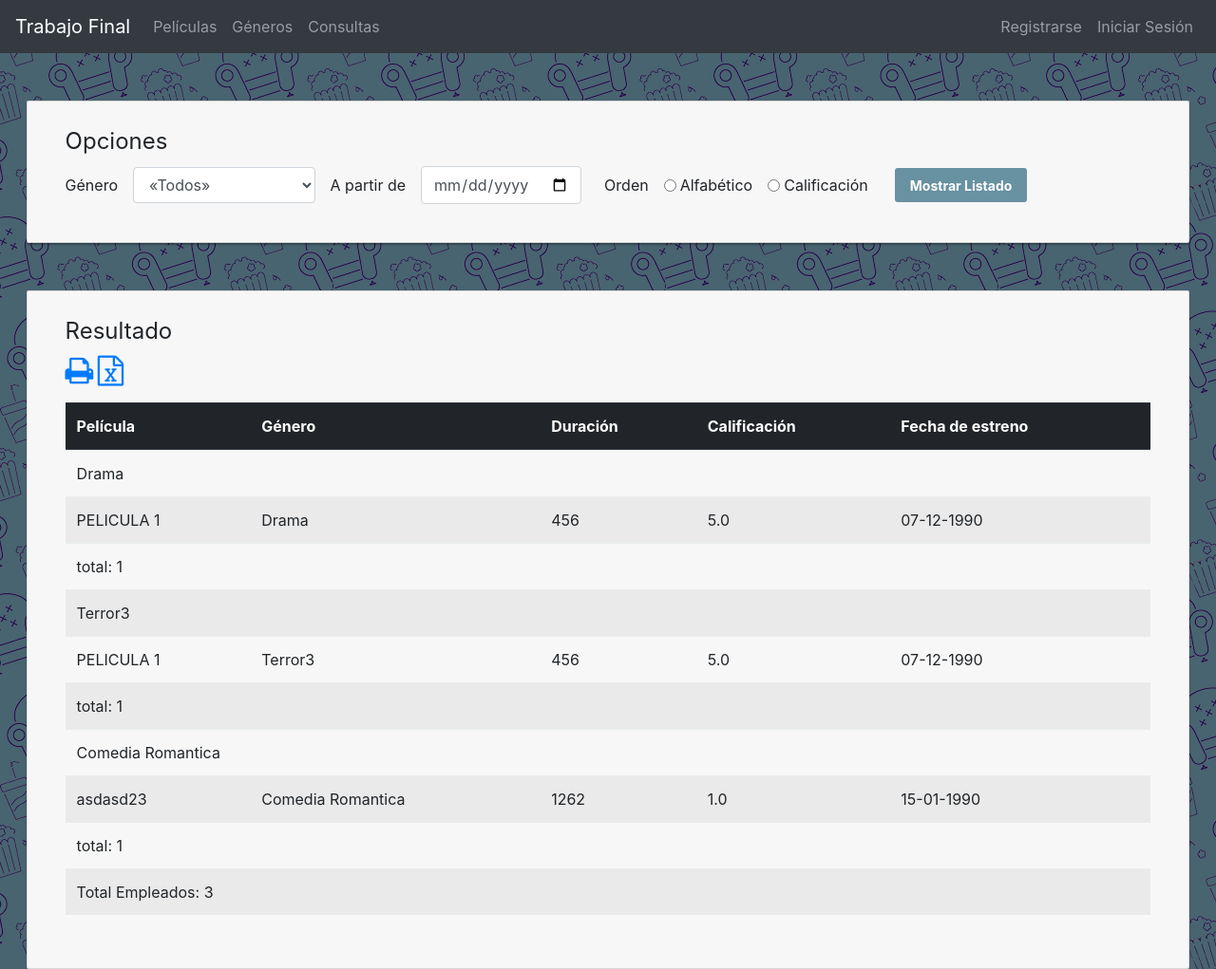
After one commit to estani20/TF2017_EntregaFinal, a PHP site: page /cons.php in a window 1280 px wide. The commit adds this page. Shown: the whole page at 95% size. Run offline with PHP 8.4, Linux system fonts and the light colour scheme; data comes from the database, SQL or seed files in the repository.

Commit message:
Agregada sección de consultas

```diff
--- /dev/null
+++ b/cons.php
@@ -0,0 +1,288 @@
+<!DOCTYPE html>
+<html lang="es">
+<?php
+
+require 'inc/conexion.php';  #crea la conexión a la BD
+
+include_once("navbar.php");
+
+generar_menu($menu_ppal,1);
+
+
+$genero = (isset($_POST["genero"]) && !empty($_POST["genero"]))? $_POST["genero"]:0;
+$fecha_estreno = (isset($_POST["fecha_estreno"]) && !empty($_POST["fecha_estreno"]))? trim($_POST["fecha_estreno"]):null;
+$orden = (isset($_POST["orden"]) && !empty($_POST["orden"]))? $_POST["orden"]:0;
+			// 1 - Apellido --  2 - Legajo
+
+
+			# busca los generos disponibles y se presentan en una lista
+function lista_generos(&$lista_c) {
+	global $db, $genero;
+
+	$lista_c =  " <select  class='form-control mx-sm-3'  id='genero' name='genero' style='width:17%;' >".
+	"	<option value=0 selected>&laquo;Todos&raquo;</option>";
+
+	$sql  = " SELECT * FROM genero ORDER BY nombre_genero";
+	$rs = $db->query($sql);
+
+	if (!$rs) {
+					// mensaje error
+	} else {
+		foreach ($rs as $row) {
+			$seleccionado = ($genero == $row['id_genero'])? "selected":"";
+			$lista_c .= "<option value='{$row['id_genero']}' $seleccionado>{$row['nombre_genero']}</option>";
+		}
+	}
+
+	$lista_c .= "</select>";
+	$rs=null;
+}
+
+
+
+$filtro="";
+$orden_sql="";
+$col="5";
+
+	# valido - genero sea entero
+	#		 - orden sea entero
+
+	# filtro por una fecha ($fecha_estreno)
+	if (!is_null($fecha_estreno) && (trim($fecha_estreno)<>"")) {  // sale Y/m/d
+
+		$fecha_estreno = str_replace(array('\'', '-', '.', ','), '/', $fecha_estreno);
+		$fecha_estreno = str_replace(' ','', $fecha_estreno);
+
+		$patron="/^[0-2][0-9]\/[01][0-9]\/[0-9]{4}/";
+
+		if (preg_match($patron,$fecha_estreno)==1) {
+
+			$f = explode('/', $fecha_estreno);
+
+			if (checkdate($f[1],$f[0],$f[2])) {   #checkdate(m,d,y)
+				$fecha_estreno = "$f[2]/$f[1]/$f[0]";  #Y-m-d
+			} else {
+				$fecha_estreno=null;
+			}
+		} else {
+			$fecha_estreno=null;
+		}
+	}
+
+
+	lista_generos ($lista_c);  #lista de generos
+
+	#armar filtro para la consulta
+	$titfilt = "Resultado ";
+	$titfiltro = "";
+	$filtro = "";
+
+	if ($genero <> 0) {
+		$titfiltro .= " - genero: $genero ";
+		$filtro .= " genero.id_genero=$genero " ;
+	}
+
+	if ($fecha_estreno <> "") {
+		$titfiltro .= " - Fecha Estreno: ".date("d/m/Y",strtotime($fecha_estreno));
+
+		if ($filtro!=="")  $filtro .= " 	AND " ;
+		$filtro .= " 	fecha_estreno >='$fecha_estreno' ";
+	}
+
+	/*if ($orden==1)
+		$orden_sql .= "genero.nombre_genero, apellido";
+
+	if ($orden==2)
+		$orden_sql .= "genero.nombre_genero, legajo ";
+*/
+
+
+	if ($filtro=="") $filtro=" 0=0 ";
+	/*if ($orden_sql=="") $orden_sql="genero.nombre_genero, dni ";*/
+
+
+	$sql ="
+		SELECT pelicula.*, genero.*
+		FROM pelicula
+		INNER JOIN tiene ON pelicula.id_pelicula=tiene.id_pelicula
+		INNER JOIN genero ON genero.id_genero=tiene.id_genero
+		WHERE $filtro/*
+		ORDER BY $orden_sql*/
+	";
+	$rs = $db->query($sql);
+
+	if (!$rs ) {
+		print_r($db->errorInfo()); # mensaje en desarrollo
+
+		echo "<tr><td colspan='<?=$col?>'><br>&nbsp;&nbsp; - No se encuentran datos para el filtro ingresado.</td></tr>";
+		exit;
+	}
+
+	?>
+
+	<head>
+		<meta http-equiv="Content-Type" content="text/html;charset=utf-8">
+		<title>Sitio Trabajo Final</title>
+
+		<meta name="description" content="breve descripcion del sitio">
+		<meta name="keywords" content="palabraclave1,palabraclave2,palabraclave3">
+		<meta name="robots" content="index,nofollow" >
+
+		<link rel="shortcut icon" href="images/favicon.ico" type="image/x-icon"/>
+
+		<link rel="stylesheet" href="bootstrap/css/bootstrap.min.css">
+		<link rel="stylesheet" type="text/css" href="css/styles.css">
+		<link rel="shortcut icon" href="images/favicon.ico" type="image/x-icon"/>
+		<link rel="stylesheet" href="font-awesome/css/font-awesome.min.css">
+
+		<script type="text/javascript">
+
+			function listado() {
+			// valida datos ingresados en el formulario
+			// si datos ok -- return true  sino return false
+
+			return true;
+		}
+
+		function excel() {
+			document.getElementById("datos").method = "post";
+			document.getElementById("datos").action = "personas_xls.php";
+			document.getElementById("datos").submit();
+		}
+	</script>
+</head>
+
+<body>
+	<!--
+	<div id="encabprint">
+		Trabajo Final - Logo
+		<br>
+		<span style="font-size:0.7em;"> Fecha de Impresión <?=date("d/m/Y H:i")?>hs. </span>
+	</div>-->
+
+	<div id="encab">
+		<?=$menu_ppal?>
+	</div>
+
+	<div id="cuerpo" class="container no-border">
+
+		<div class="card card-container pt-4 no-border no-print">
+			<form  class="form-inline" name="datos" id="datos" method="post" action="personas_cons.php" onsubmit="return listado();">
+				<div class="form-group">
+					<legend>Opciones</legend>
+
+					<label for="genero">Género</label><?=$lista_c?>
+
+					<label for="fecha_estreno">  A partir de  </label>
+					<input type="date"  class="form-control mx-sm-3" id="fecha_estreno" name="fecha_estreno" value="<?php if (!is_null($fecha_estreno)){?><?=trim(date("d/m/Y",strtotime($fecha_estreno)))?><?php }?>" size="6" maxlength="10">
+
+
+
+					<div class="form-check form-check-inline pl-2">
+						<label class="pr-3">Orden  </label>
+
+						<label class="form-check-label pr-3" for="orden1">
+							<input class="form-check-input"  type="radio" name="orden" id="orden1" value="1" <?php if ($orden==1) {?> checked="checked" <?php }?>> Alfabético
+						</label>
+
+						<label class="form-check-label pr-3" for="orden2">
+							<input class="form-check-input"  type="radio" name="orden" id="orden2" value="2" <?php if ($orden==2) {?> checked="checked" <?php }?>>Calificación
+						</label>
+
+					</div>
+
+					<input type="submit" id="Mostrar" class="btn btn-lg btn-primary btn-submit" name="Mostrar" value="Mostrar Listado">
+
+
+				</div>
+			</form>
+		</div>
+
+
+
+		<div class="card card-container pt-4 no-border">
+			<legend><?=$titfilt?></legend>
+			<div>
+				<a href="javascript:window.print();" title="Imprimir listado" class="no-print">
+					<i class="fa fa-print fa-2x" aria-hidden="true"></i>
+				</a>
+				<a href="javascript:excel()" title='Exportar a Excel' class="no-print">
+					<i class="fa fa-file-excel-o fa-2x" aria-hidden="true" alt="Exportar a Excel"></i>
+				</a>
+
+			</div>
+			<p class="constit1"><?=$titfiltro?></p>
+
+
+			<table width="85%" class="table table-striped">
+				<thead class="thead thead-dark">
+					<th>Película</th>
+					<th>Género</th>
+					<th>Duración</th>
+					<th>Calificación</th>
+					<th>Fecha de estreno</th>
+				</thead>
+				<?php
+
+				$genero = 0;
+				$tot=$total=0;
+				$subtotal="";
+
+				if ($rs ) {
+
+					foreach ($rs as $reg) {
+
+						if ($genero <> $reg['id_genero']) {
+
+							$subtotal="";
+
+							if ($tot<>0) {
+								$subtotal="<td colspan=$col class='cons_txt1'> total: $tot</td> ";
+							}
+							?>
+							<tr><?=$subtotal?></tr>
+							<tr>
+								<td colspan=<?=$col?> class="cons_txt"> <?=$reg['nombre_genero']?></td>
+							</tr>
+							<?php
+							$genero = $reg['id_genero'];
+							$tot=0;
+						}
+						?>
+						<tr class="constxt1">
+							<td><?=$reg['nombre_pelicula'] ?></td>
+							<td><?=$reg['nombre_genero']?></td>
+							<td><?=$reg['tiempo_duracion']?></td>
+							<td><?=$reg['calificacion_promedio']?></td>
+							<td><?=date("d-m-Y",strtotime($reg['fecha_estreno']))?></td>
+						</tr>
+						<?php
+						$tot++;
+						$total++;
+					}
+
+					if ($tot<>0) {
+						$subtotal="<tr><td colspan=$col class='cons_txt1'> total: $tot</td></tr> ";
+					}
+
+					if ($total<>0) {
+						$subtotal.="<tr><td colspan=$col class='cons_txt1'> Total Empleados: $total</td></tr> ";
+					} else {
+						$subtotal.="<tr><td colspan=$col> No se encuentran datos para el filtro ingresado</td></tr> ";
+					}
+
+					echo $subtotal;
+
+				}
+				?>
+			</table>
+
+		</div>
+
+		<?php
+
+		$rs=null;
+		$db=null;
+		?>
+	</body>
+	</html>
--- a/navbar.php
+++ b/navbar.php
@@ -6,7 +6,8 @@
 	# definición de las opciones de menú
 	$menu1= [
 			[1,"Películas","index.php","Lista de películas"],
-			[2, "Géneros", "genre-list.php", "Lista de géneros"]
+			[2, "Géneros", "genre-list.php", "Lista de géneros"],
+			[3, "Consultas", "cons.php", "Consultas"]
 	];
 
 
```
Also changed, not shown: 1 other file.
